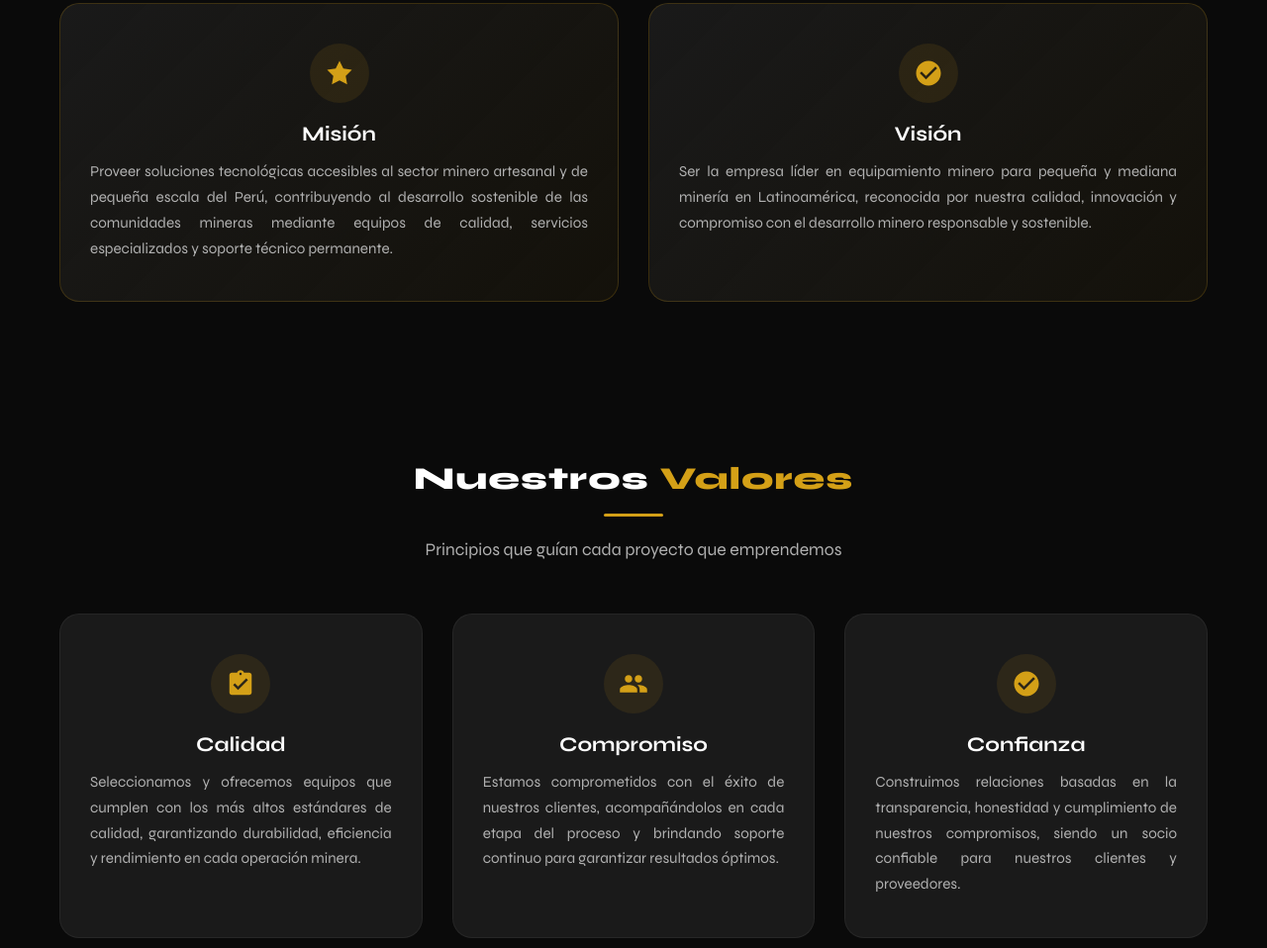
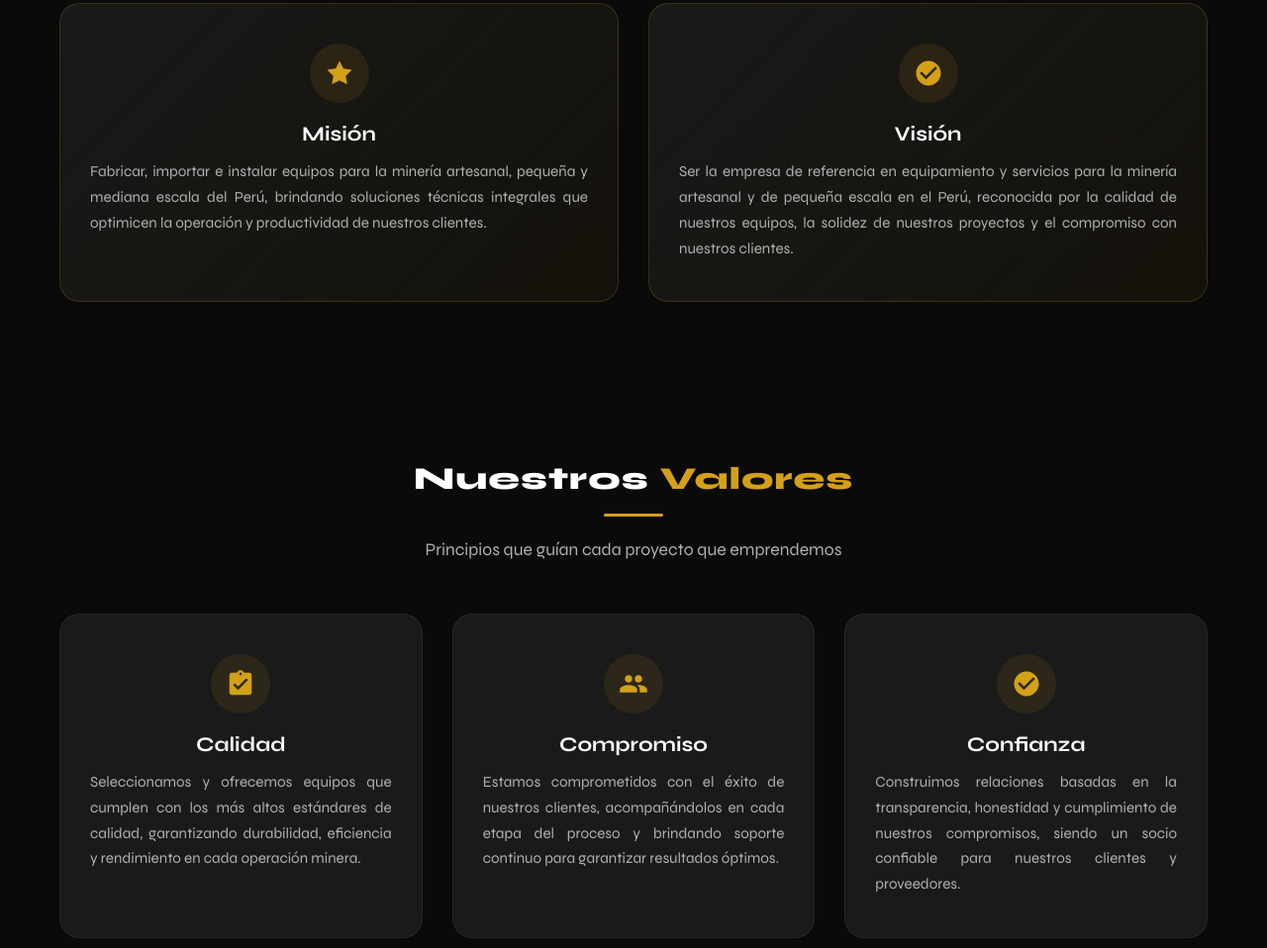
Before and after one commit to IamEliaz/alphamet, a plain HTML site: page nosotros.html in a window 1280 px wide. Shown: the part 965-1923 px from the top of the page at 99% size. Drawn offline with Linux system fonts and the light colour scheme.

Commit message:
actualizacion

```diff
--- a/nosotros.html
+++ b/nosotros.html
@@ -70,14 +70,14 @@
             <svg viewBox="0 0 24 24"><path d="M12 2l3.09 6.26L22 9.27l-5 4.87 1.18 6.88L12 17.77l-6.18 3.25L7 14.14 2 9.27l6.91-1.01L12 2z"/></svg>
           </div>
           <h3 class="card__title">Misión</h3>
-          <p class="card__text">Proveer soluciones tecnológicas accesibles al sector minero artesanal y de pequeña escala del Perú, contribuyendo al desarrollo sostenible de las comunidades mineras mediante equipos de calidad, servicios especializados y soporte técnico permanente.</p>
+          <p class="card__text">Fabricar, importar e instalar equipos para la minería artesanal, pequeña y mediana escala del Perú, brindando soluciones técnicas integrales que optimicen la operación y productividad de nuestros clientes.</p>
         </div>
         <div class="card card--highlight fade-in">
           <div class="card__icon">
             <svg viewBox="0 0 24 24"><path d="M12 2C6.48 2 2 6.48 2 12s4.48 10 10 10 10-4.48 10-10S17.52 2 12 2zm-2 15l-5-5 1.41-1.41L10 14.17l7.59-7.59L19 8l-9 9z"/></svg>
           </div>
           <h3 class="card__title">Visión</h3>
-          <p class="card__text">Ser la empresa líder en equipamiento minero para pequeña y mediana minería en Latinoamérica, reconocida por nuestra calidad, innovación y compromiso con el desarrollo minero responsable y sostenible.</p>
+          <p class="card__text">Ser la empresa de referencia en equipamiento y servicios para la minería artesanal y de pequeña escala en el Perú, reconocida por la calidad de nuestros equipos, la solidez de nuestros proyectos y el compromiso con nuestros clientes.</p>
         </div>
       </div>
     </div>
```
